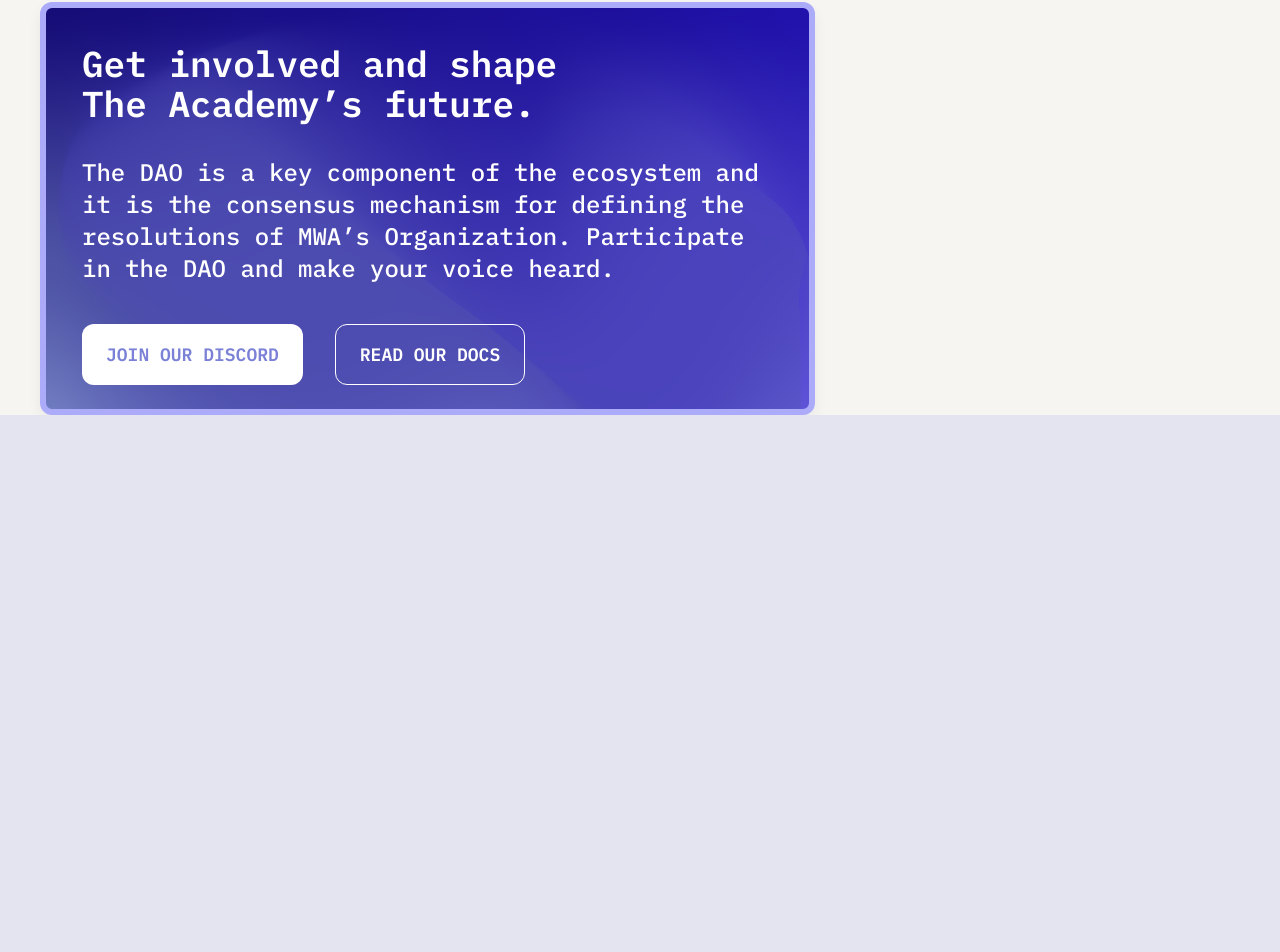
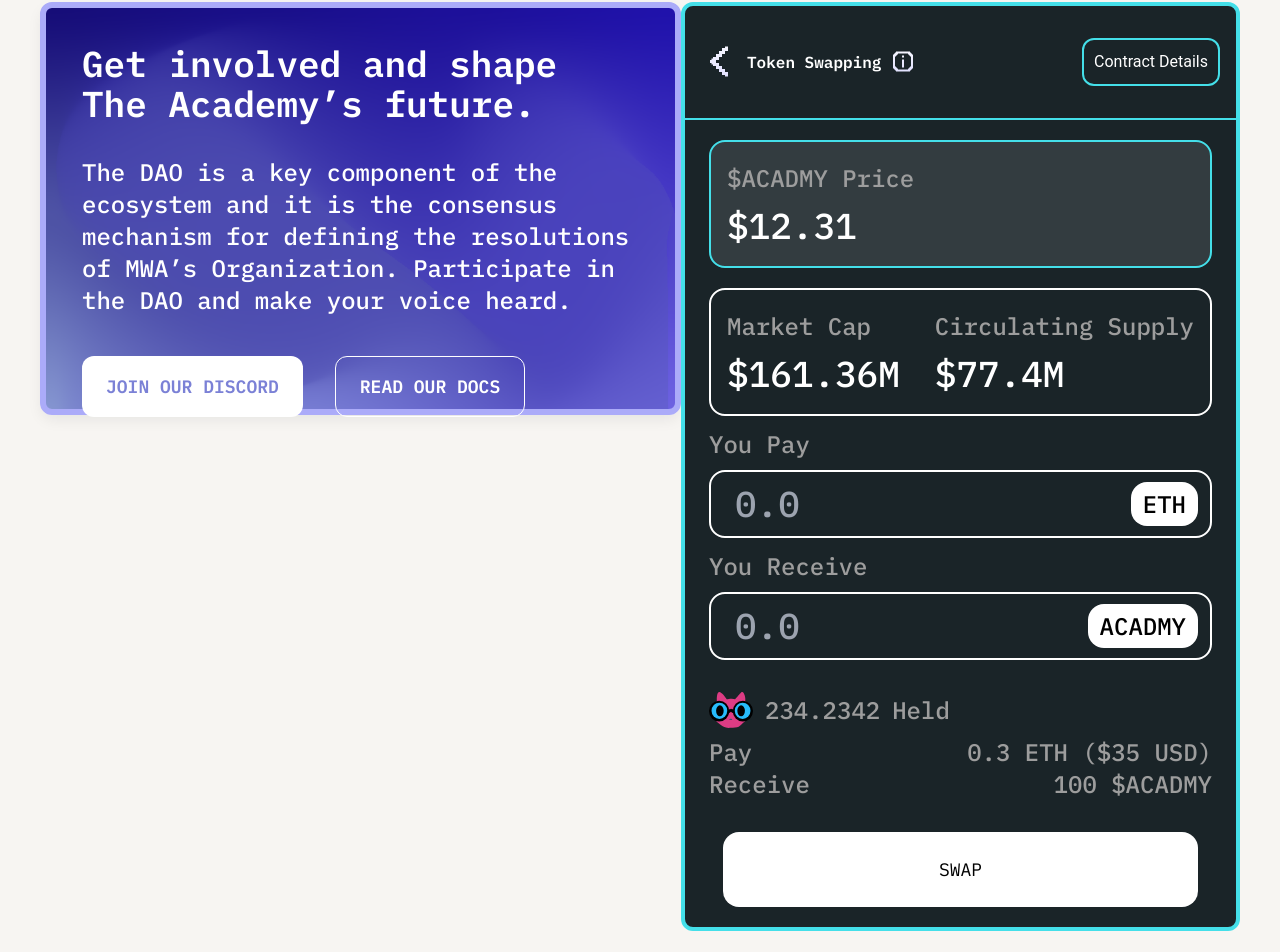
Before and after one commit to jhinnbay/mwa-website, a React (Create React App) app: page / in a window 1280 px wide. Shown: the part 2658-3610 px from the top of the page. Before the commit the page ends 3073 px from the top, so only its background shows below. Built offline with nearby package versions, Linux system fonts and the light colour scheme.

Commit message:
community component ui

```diff
--- a/src/Home/Components/CommunitySection.jsx
+++ b/src/Home/Components/CommunitySection.jsx
@@ -1,14 +1,15 @@
 import React from "react";
 import DAOCard from "./DAOCard";
+import TokenSwapping from "./TokenSwapping";
 
 const CommunitySection = () => {
   return (
     <>
     <div className="mx-10">
       <h2 className="eb-garamond text-5xl font-bold my-10">Community Activities</h2>
-      <div className="">
+      <div className="mb-10 flex justify-between">
         <DAOCard />
-
+        <TokenSwapping />
       </div>
     </div>
     </>
--- a/src/Home/Components/HomeSvg.jsx
+++ b/src/Home/Components/HomeSvg.jsx
@@ -20,3 +20,106 @@ export const Union = (
     />
   </svg>
 );
+
+export const BackArrow = (
+  <svg
+    width="36"
+    height="37"
+    viewBox="0 0 36 37"
+    fill="none"
+    xmlns="http://www.w3.org/2000/svg"
+  >
+    <path
+      d="M24 3.5V5H21V8H18V11H15V14H12V15.5H10.5V17H9V20H10.5V21.5H12V23H15V26H18V29H19.5H21V30.5V32H24V33.5H27V29H24V26H21V23H18V20H15V17H18V14H21V11H24V8H27V3.5H24Z"
+      fill="url(#paint0_linear_2140_1331)"
+    />
+    <defs>
+      <linearGradient
+        id="paint0_linear_2140_1331"
+        x1="18"
+        y1="3.5"
+        x2="18"
+        y2="33.5"
+        gradientUnits="userSpaceOnUse"
+      >
+        <stop stop-color="#F5F5FF" />
+        <stop offset="1" stop-color="#E1E1FE" />
+      </linearGradient>
+    </defs>
+  </svg>
+);
+
+export const HintIcon = (
+  <svg
+    width="24"
+    height="25"
+    viewBox="0 0 24 25"
+    fill="none"
+    xmlns="http://www.w3.org/2000/svg"
+  >
+    <path
+      fill-rule="evenodd"
+      clip-rule="evenodd"
+      d="M21 4.5V5.5H22V19.5H21V20.5H20V21.5H19V22.5H5V21.5H4V20.5H3V19.5H2V5.5H3V4.5H4V3.5H5V2.5H19V3.5H20V4.5H21ZM19 17.5H20V7.5H19V6.5H18V5.5H17V4.5H7V5.5H6V6.5H5V7.5H4V17.5H5V18.5H6V19.5H7V20.5H17V19.5H18V18.5H19V17.5ZM13 6.5H11V8.5H13V6.5ZM13 10.5H11V18.5H13V10.5Z"
+      fill="url(#paint0_linear_2140_1336)"
+    />
+    <defs>
+      <linearGradient
+        id="paint0_linear_2140_1336"
+        x1="12"
+        y1="2.5"
+        x2="12"
+        y2="22.5"
+        gradientUnits="userSpaceOnUse"
+      >
+        <stop stop-color="#F5F5FF" />
+        <stop offset="1" stop-color="#E1E1FE" />
+      </linearGradient>
+    </defs>
+  </svg>
+);
+
+export const PinkToy = (
+  <svg
+    width="44"
+    height="36"
+    viewBox="0 0 44 36"
+    fill="none"
+    xmlns="http://www.w3.org/2000/svg"
+  >
+    <path
+      d="M10.3679 0.00514964C7.94032 -0.204275 7.67059 6.02611 7.83918 9.16749C3.97919 10.79 -1.56178 15.8491 2.78173 23.3036C6.78106 30.1674 13.3181 34.6475 16.9426 35.6073C18.7128 36.1309 19.7243 36.1309 26.0461 35.6073C32.3679 35.0838 31.8622 31.4188 38.9427 26.9686C46.0231 22.5183 42.7347 10.2264 36.161 9.16749C36.6668 5.76437 35.9082 3.40827 34.6438 1.05224C33.6323 -0.832586 32.1994 0.266894 31.6093 1.05224C31.4407 1.22676 30.0921 2.72764 26.0461 7.33498C23.8208 6.28786 19.5557 6.89868 17.7013 7.33498C16.2683 4.97896 12.7955 0.214574 10.3679 0.00514964Z"
+      fill="#DD3C84"
+    />
+    <ellipse cx="33.885" cy="19.1153" rx="10.1149" ry="10.4712" fill="black" />
+    <path
+      d="M24.023 18.0678C22.6069 16.8113 20.7356 17.5443 19.977 18.0678C19.3027 19.7258 18.2575 22.6752 19.4713 21.2092C20.9885 19.3768 21.7471 19.6385 22.2529 19.6385C22.6575 19.6385 23.7701 20.5111 24.2759 20.9474C24.7816 20.5111 25.4391 19.3244 24.023 18.0678Z"
+      fill="black"
+      stroke="black"
+    />
+    <ellipse cx="10.1149" cy="19.1153" rx="10.1149" ry="10.4712" fill="black" />
+    <ellipse
+      cx="10.3679"
+      cy="18.8535"
+      rx="7.83908"
+      ry="8.11521"
+      fill="#27BBFB"
+    />
+    <ellipse cx="10.8737" cy="18.8534" rx="3.7931" ry="5.4974" fill="black" />
+    <ellipse
+      cx="33.6323"
+      cy="18.8535"
+      rx="7.83908"
+      ry="8.11521"
+      fill="#27BBFB"
+    />
+    <ellipse cx="32.1149" cy="18.8534" rx="3.7931" ry="5.4974" fill="black" />
+    <ellipse
+      cx="21.7472"
+      cy="27.2252"
+      rx="1.51724"
+      ry="0.523561"
+      fill="#0C5A6E"
+    />
+  </svg>
+);
--- /dev/null
+++ b/src/Home/Components/TokenSwapping.jsx
@@ -0,0 +1,93 @@
+import React from "react";
+import { BackArrow, HintIcon, PinkToy } from "./HomeSvg";
+
+const TokenSwapping = () => {
+  return (
+    <>
+      <div className="max-w-[570px] w-full bg-[#1A2428] border-4 border-[#44DFE9] rounded-xl">
+        <div className="flex items-center justify-between px-4 py-8 border-b-2 border-[#44DFE9]">
+          <div className="flex items-center gap-2.5 text-base font-semibold text-white">
+            {BackArrow} <p>Token Swapping</p> {HintIcon}
+          </div>
+          <button className="roboto p-2.5 border-2 border-[#44DFE9] rounded-xl text-white text-base">
+            Contract Details
+          </button>
+        </div>
+        <div className="py-5 px-6">
+          <div className="py-5 px-4 border-2 border-[#44DFE9] rounded-2xl bg-[#333c40]">
+            <h2 className="text-2xl font-medium text-[#9D9D9D]">
+              $ACADMY Price
+            </h2>
+            <p className="mt-3 text-4xl font-medium text-white">
+              $<span>12.31</span>
+            </p>
+          </div>
+
+          <div className="flex justify-between items-center mt-5 py-5 px-4 border-2 border-white rounded-2xl">
+            <div>
+              <h2 className="text-2xl font-medium text-[#9D9D9D]">
+                Market Cap
+              </h2>
+              <p className="mt-3 text-4xl font-medium text-white">
+                $<span>161.36M</span>
+              </p>
+            </div>
+            <div className="w-1 h-auto bg-white" />
+            <div>
+              <h2 className="text-2xl font-medium text-[#9D9D9D]">
+                Circulating Supply
+              </h2>
+              <p className="mt-3 text-4xl font-medium text-white">
+                $<span>77.4M</span>
+              </p>
+            </div>
+          </div>
+          <div className="mt-3">
+            <h2 className="text-2xl font-medium text-[#9D9D9D]">You Pay</h2>
+            <div className="mt-2.5 border-2 border-white rounded-2xl relative">
+              <input
+                type="number"
+                className="bg-transparent text-white text-4xl font-medium px-6 py-3"
+                placeholder="0.0"
+              />
+              <span className="absolute bottom-2.5 right-3 bg-white text-black text-2xl font-medium rounded-2xl px-3 py-1.5 cursor-pointer">
+                ETH
+              </span>
+            </div>
+          </div>
+          <div className="mt-3">
+            <h2 className="text-2xl font-medium text-[#9D9D9D]">You Receive</h2>
+            <div className="mt-2.5 border-2 border-white rounded-2xl relative">
+              <input
+                type="number"
+                className="bg-transparent text-white text-4xl font-medium px-6 py-3"
+                placeholder="0.0"
+              />
+              <span className="absolute bottom-2.5 right-3 bg-white text-black text-2xl font-medium rounded-2xl px-3 py-1.5 cursor-pointer">
+                ACADMY
+              </span>
+            </div>
+          </div>
+          <div className="mt-8">
+            <div className="flex items-center gap-3 text-2xl font-medium text-[#9D9D9D]">
+              {PinkToy} <span>234.2342</span> Held
+            </div>
+            <div className="mt-2 flex justify-between items-center text-2xl font-medium text-[#9D9D9D]">
+              <span>Pay</span>
+              <span>0.3 ETH ($35 USD)</span>
+            </div>
+            <div className="flex justify-between items-center text-2xl font-medium text-[#9D9D9D]">
+              <span>Receive</span>
+              <span>100 $ACADMY</span>
+            </div>
+            <div className="flex justify-center mt-8">
+            <button type="button" className="w-full h-[75px] max-w-[475px] bg-white rounded-2xl">SWAP</button>
+            </div>
+          </div>
+        </div>
+      </div>
+    </>
+  );
+};
+
+export default TokenSwapping;
```
